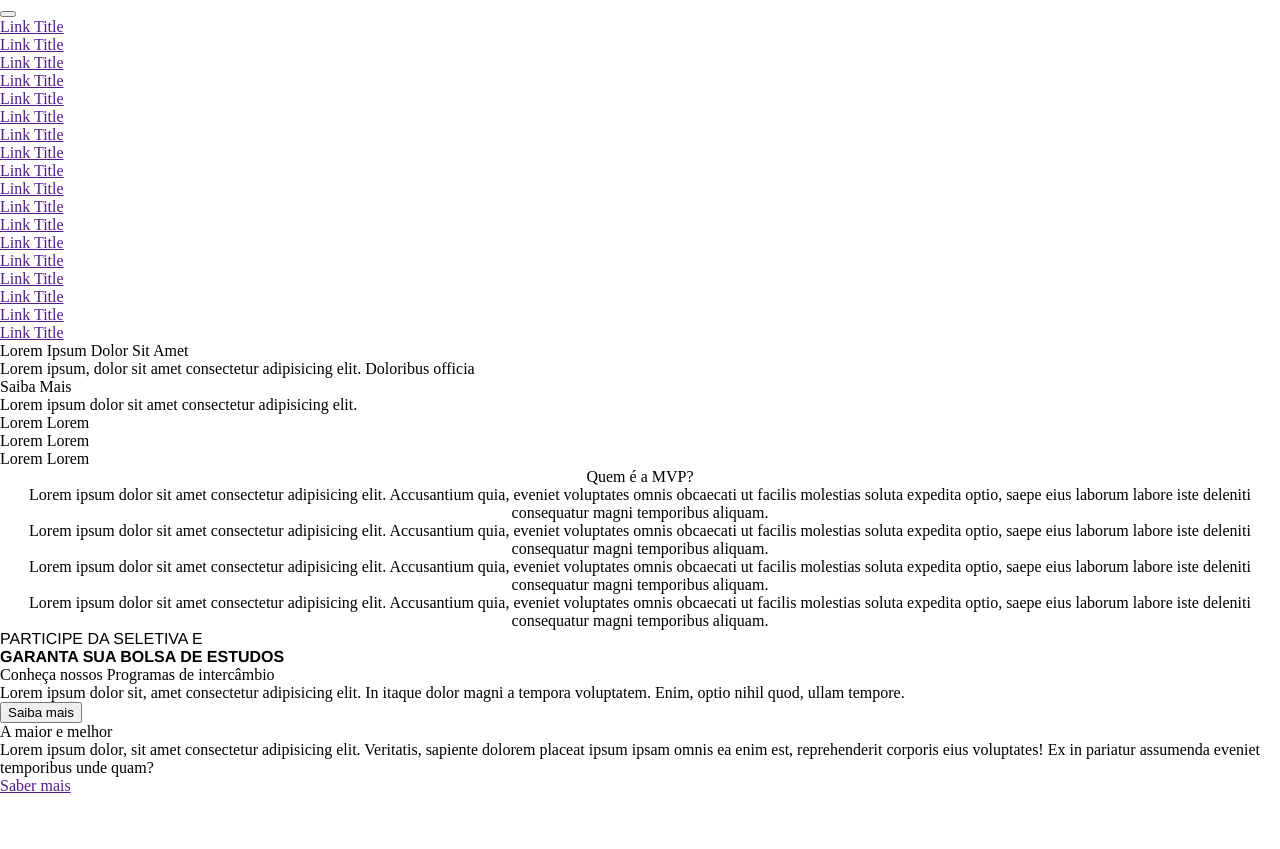
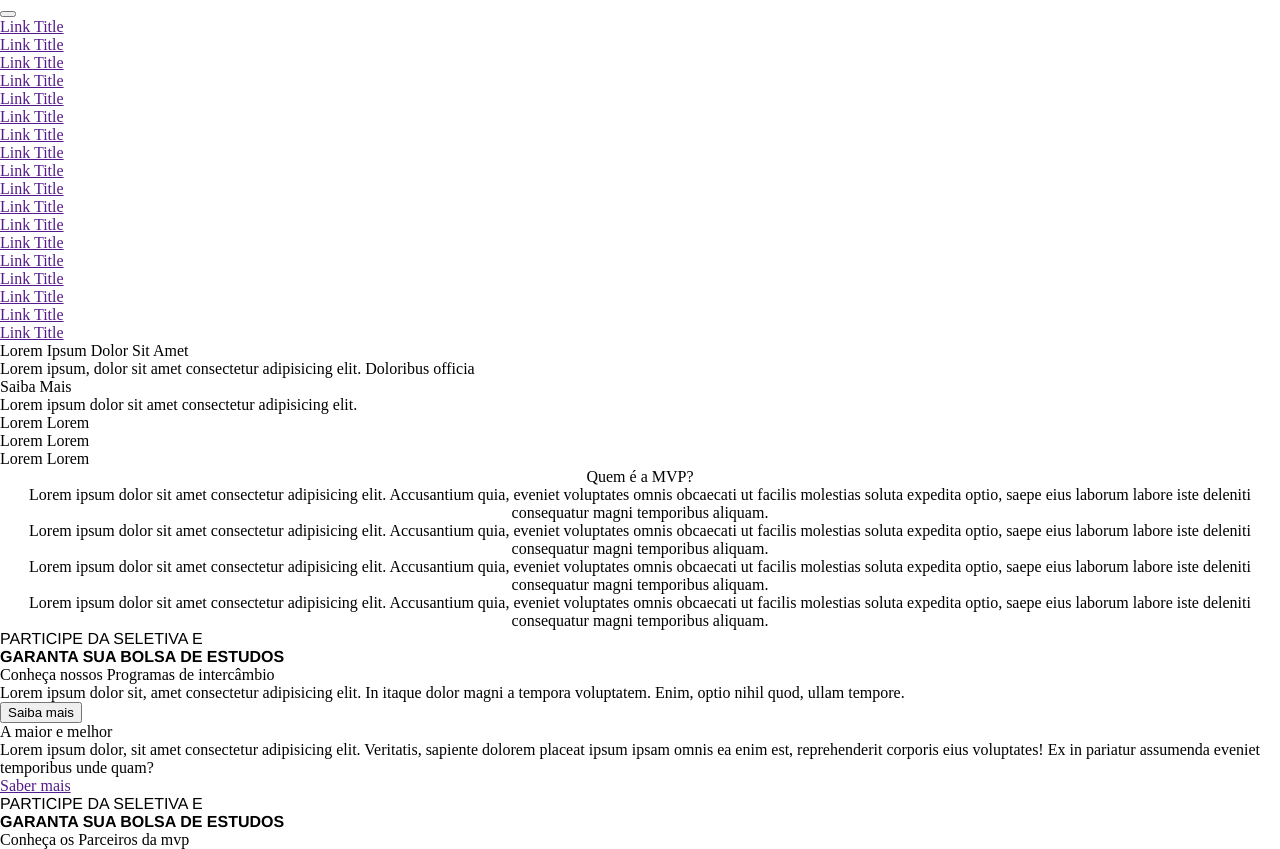
Before and after one commit to azabraao/mvp-exchange, a website: page src/index.html in a window 1280 px wide. Before the commit the page ends 800 px from the top, so only its background shows below. Drawn offline with Linux system fonts and the light colour scheme.

Commit message:
Add basic parceiros architecture

```diff
--- /dev/null
+++ b/src/assets/scss/sections/parceiros/_all.scss
@@ -0,0 +1 @@
+@import 'parceiros';
--- /dev/null
+++ b/src/assets/scss/sections/parceiros/_parceiros.scss
@@ -0,0 +1,5 @@
+.parceiros {
+    .parceiros__list {
+
+    }
+}
--- a/src/index.html
+++ b/src/index.html
@@ -206,6 +206,31 @@
             </div>
         </div>
     </section>
+    <div class="hero--cta">
+        <div class="hero__container">
+            <div class="hero__content">
+                <p class="text-uppercase font-primary">
+                    Participe da seletiva e
+                </p>
+                <p class="text-uppercase font-primary text-bold">
+                    garanta sua bolsa de estudos
+                </p>
+            </div>
+            <div class="hero__cta">
+                <a href="" class="btn--primary-inverted"></a>
+            </div>
+        </div>
+    </div>
+    <section class="section parceiros">
+        <div class="section__title">
+            <h2>
+                <span class="block">Conheça os</span>
+                <span class="block">Parceiros da mvp</span>
+            </h2>
+        </div>
+        <div class="parceiros__list"></div>
+    </section>
+
     <script src="./assets/js/main.js"></script>
 </body>
 </html>
```
